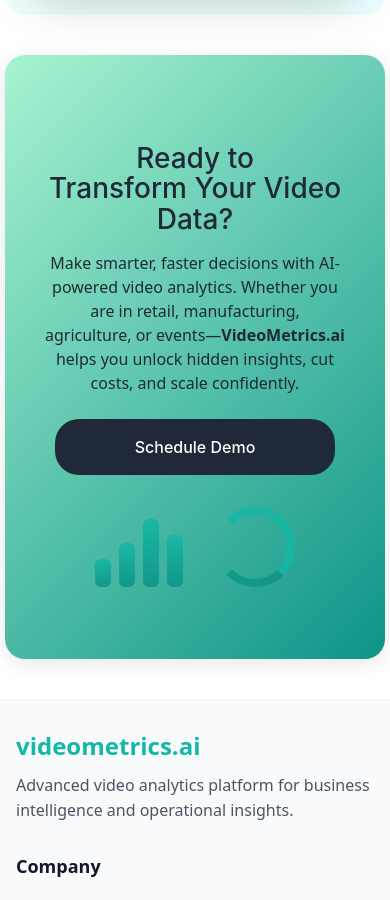
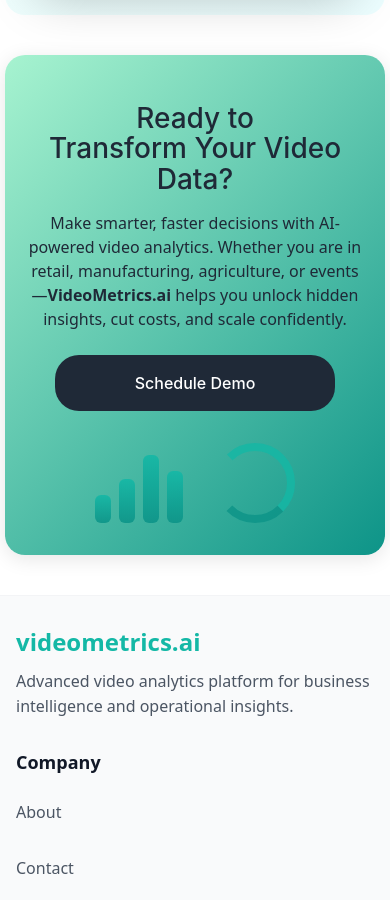
Before and after one commit to karthi0348/videometrics-ui, a Next.js app: page / in a window 390 px wide. Shown: the part 9827-10727 px from the top of the page. Built offline with nearby package versions, Linux system fonts and the light colour scheme.

Commit message:
calltoaction spacing

```diff
--- a/src/app/contact/styles/ContactHero.css
+++ b/src/app/contact/styles/ContactHero.css
@@ -43,6 +43,7 @@
   visibility: visible;
   transform: translateY(0);
   will-change: auto;
+  padding-top: 40px;
 }
 
 .highlight {
--- a/src/app/features/styles/FeaturesCTASection.css
+++ b/src/app/features/styles/FeaturesCTASection.css
@@ -33,6 +33,7 @@
   max-width: 42rem;
   margin: 0 auto;
   animation: fadeInUp 0.8s ease-out 0.2s both;
+  margin-bottom: 40px;
 }
 
 .cta-buttons {
--- a/src/app/home/styles/CallToAction.module.css
+++ b/src/app/home/styles/CallToAction.module.css
@@ -16,7 +16,6 @@
   align-items: center;
   position: relative;
   z-index: 2;
-  padding: var(--section-padding-desktop, 64px) var(--section-side-padding-desktop, 48px);
 }
 
 .ctaLeftSection {
@@ -173,12 +172,13 @@
     border-radius: var(--section-border-radius-mobile, 16px);
     margin: 1px;
   }
-
+  .CallToAction{
+  padding: 0px !important;
+}
   .ctaContainer {
     flex-direction: column;
     text-align: center;
     gap: 32px;
-    padding: var(--section-padding-mobile, 32px) var(--section-side-padding-mobile, 20px);
   }
 
   .ctaLeftSection {
```
